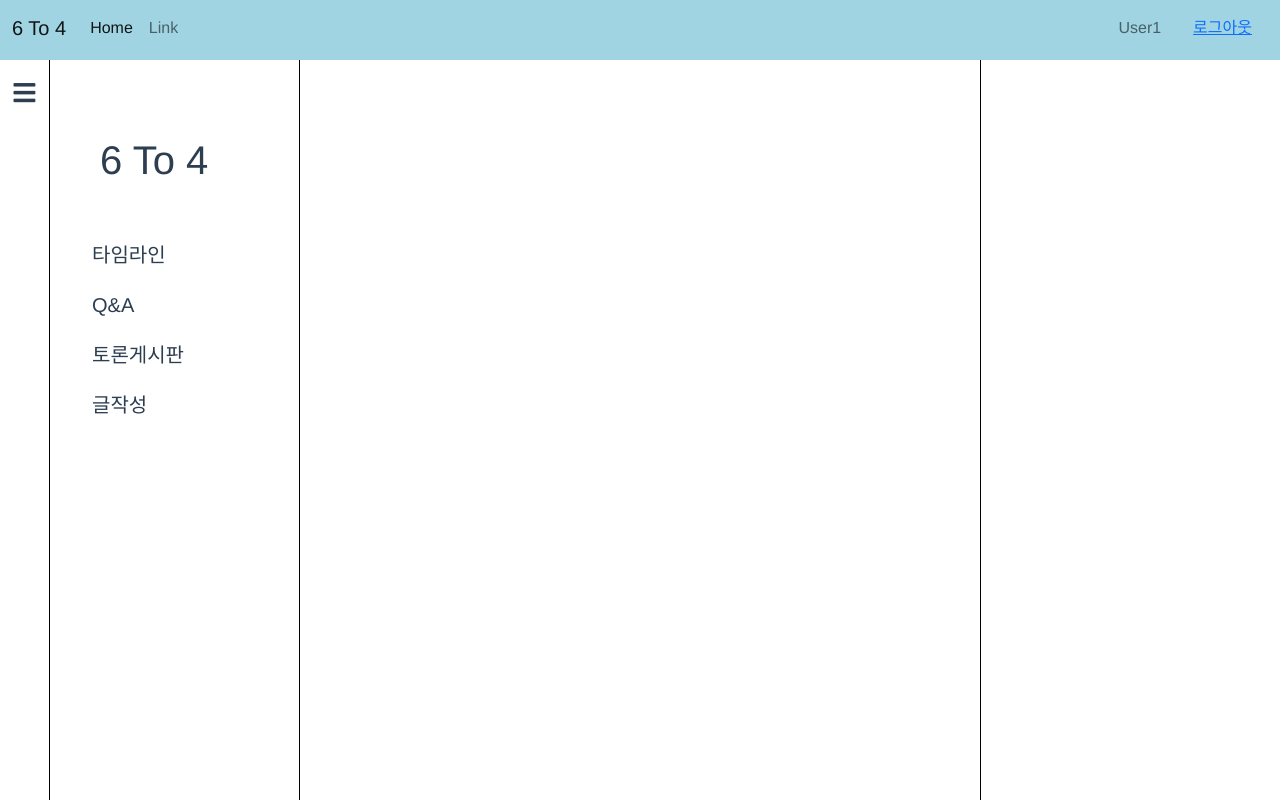
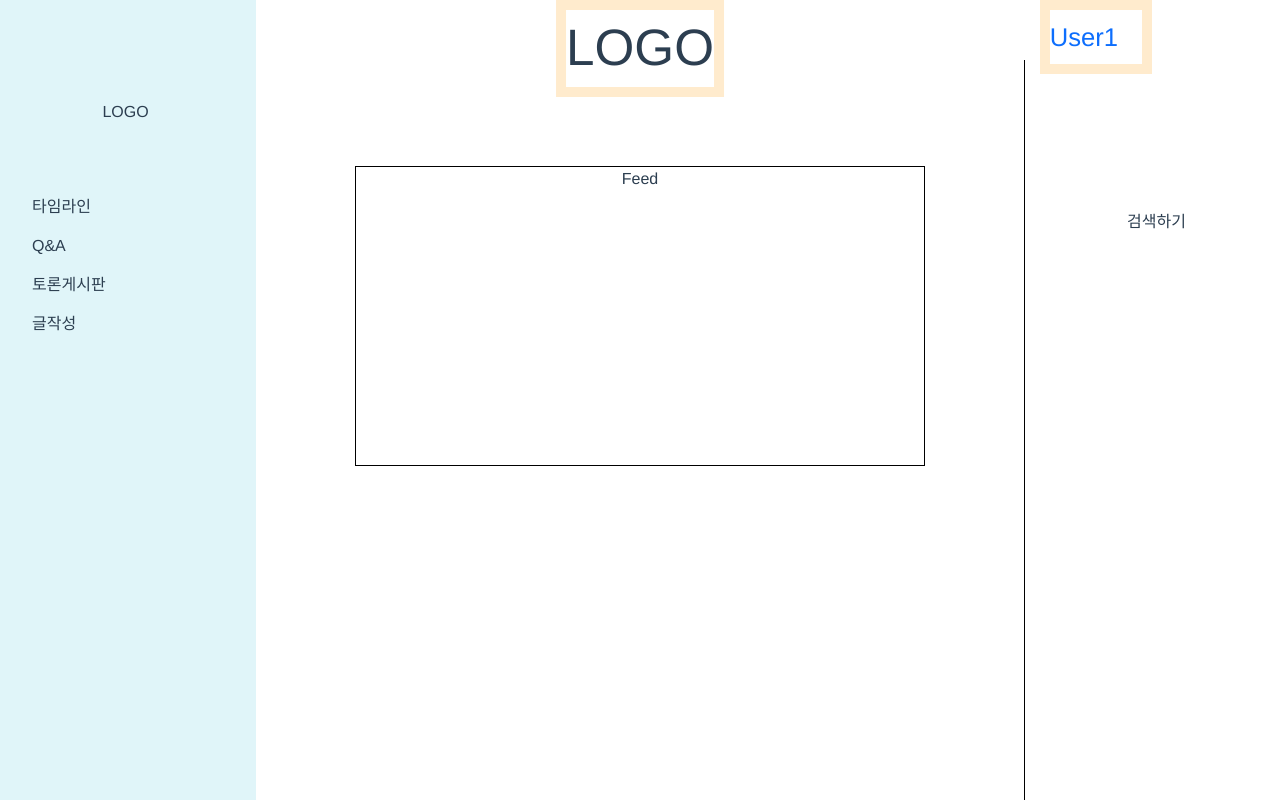
Before and after one commit to namnamDev/ALZALAL, a Vue app in the folder Frontend/: page /feed in a window 1280 px wide. Built offline with nearby package versions, Linux system fonts and the light colour scheme; a web font is replaced by a local one.

Commit message:
반응형 페이지 구성, 상단 메뉴바, 좌측 메뉴바, 검색 바

```diff
--- /dev/null
+++ b/Frontend/a.html
@@ -0,0 +1,24 @@
+<!DOCTYPE html>
+<html lang="en">
+<head>
+  <meta charset="UTF-8">
+  <meta http-equiv="X-UA-Compatible" content="IE=edge">
+  <meta name="viewport" content="width=device-width, initial-scale=1.0">
+  <title>Document</title>
+</head>
+<body>
+
+</body>
+
+</html>
+<style>
+  body{
+    background-color: black;
+  }
+
+  @media (max-width: 567px){
+    body{
+      background-color: red;
+    }
+  }
+</style>
--- a/Frontend/src/App.vue
+++ b/Frontend/src/App.vue
@@ -1,8 +1,8 @@
 <template>
   <div id="app">
-    <TopMenuBar />
     <SideMenuBar />
     <SearchBar />
+    <TopMenuBar />
     <router-view />
   </div>
 </template>
@@ -31,6 +31,8 @@ export default {
   color: #2c3e50;
   width: 100%;
   position: relative;
+  display: flex;
 }
 
+
 </style>
--- a/Frontend/src/components/navBar/SideMenuBar.vue
+++ b/Frontend/src/components/navBar/SideMenuBar.vue
@@ -1,16 +1,27 @@
 <template>
-  <div class="sideMenu">
-    <div class="menuIconDiv" @click="ClickMenuButton">
-      <i class="fas fa-bars menuIcon"></i>
-    </div>
-    <div id="leftMenu">
-      <span>6 To 4</span>
+  <div id="side-menu-bar">
+    <div id="menu">
+      <p>LOGO</p>
       <ul>
         <li>타임라인</li>
         <li>Q&A</li>
         <li>토론게시판</li>
         <li>글작성</li>
+        <li class="search">검색하기</li>
       </ul>
+    </div>
+    <div id="menu-1" v-if="width < 576">
+      <p>LOGO</p>
+      <ul>
+        <li>타임라인</li>
+        <li>Q&A</li>
+        <li>토론게시판</li>
+        <li>글작성</li>
+        <li class="search">검색하기</li>
+      </ul>
+    </div>
+    <div class="icon" @click="ClickMenuButton">
+      <i class="fas fa-bars menuIcon"></i>
     </div>
   </div>
 </template>
@@ -18,26 +29,37 @@
 <script>
 
 export default {
-  name: 'Main',
+  name: 'SideMenuBar',
   components: {
   },
 
   data() {
     return {
-      display: 'none',
+      width: 0,
     }
+  },
+  mounted() {
+    window.addEventListener('resize', this.handleResize)
+  },
+  beforeDestroy() {
+    window.removeEventListener('resize',this.handleResize)
+  },
+
+  watch: {
+
   },
 
   computed: {
-    sideMenuBar () {
-      return {
-      }
-    },
+
   },
 
   methods: {
+    handleResize(){
+      this.width = window.innerWidth
+    },
+
     ClickMenuButton: function() {
-      let leftMenu = document.getElementById('leftMenu')
+      let leftMenu = document.getElementById('menu-1')
       if (leftMenu.style.display == 'none') {
         leftMenu.style.display = 'block'
       }
@@ -45,55 +67,96 @@ export default {
         leftMenu.style.display = 'none'
       }
     }
+  },
+
+  created: function () {
   }
 
 }
 </script>
 
-<style scoped>
-.sideMenu{
-  position: fixed;
-  top: 60px;
+
+<style>
+#side-menu-bar{
+  position:fixed;
+  background-color:rgba(224,245,249,1);
+  height: 100vh;
+  width: 20%;
+  z-index:2;
 }
 
-.menuIconDiv{
-  border-right: 1px solid black;
-  height: 100vh;
-  width: 50px;
-  position: fixed;
-  cursor: pointer;
-  /* z-index:2; */
+
+#menu-1{
+  position: absolute;
+  width: 250px;
+  height: 100%;
+  background-color:rgba(224,245,249,1);
+  display:none;
+}
+#menu-1 > p {
+  position: absolute;
+  left: 40%;
+  top: 100px;
+}
+#menu-1 > ul {
+  position: absolute;
+  text-align: left;
+  top: calc(100px + 10%);
+}
+#menu-1 > ul li{
+  list-style: none;
+  margin-top:15px;
 }
 
-.menuIcon{
-  margin-top: 20px;
-  font-size: 25px;
+#menu{
+  position: absolute;
+  width: 100%;
+  height: 100%;
+  top: 100px;
+}
+#menu > p {
+  position: absolute;
+  left: 40%;
+}
+#menu > ul {
+  position: absolute;
+  text-align: left;
+  top: 10%;
+}
+#menu > ul li{
+  list-style: none;
+  margin-top:15px;
 }
 
-#leftMenu{
-  border-right: 1px solid black;
-  height: 100vh;
-  width: 250px;
-  left: 50px;
-  position: relative;
+.icon{
+  position: absolute;
+  left: 15px;
+  top: 20px;
+  font-size: 30px;
+  display:none;
+  cursor: pointer;
 }
-  #leftMenu > ul{
-    position: absolute;
-    left: 10px;
-    top: 160px;
-    list-style: none;
-    float: left;
-    text-align: left;
+
+.search{
+  display: none;
+}
+
+@media (max-width: 992px){
+  .search{
+    display: block;
   }
-  #leftMenu > ul > li {
-    margin-top: 20px;
-    font-size: 20px;
+}
+
+@media (max-width:576px) {
+  #menu{
+    display:none;
   }
-  #leftMenu > span{
-    position:absolute;
-    left: 50px;
-    top: 70px;
-    font-size: 40px;
+  .icon{
+    display:block;
   }
-
+  #side-menu-bar {
+    width: 60px;
+    background-color: rgba(0,0,0,0);
+  }
+}
 </style>
--- a/Frontend/src/components/navBar/TopNavBar.vue
+++ b/Frontend/src/components/navBar/TopNavBar.vue
@@ -1,17 +1,9 @@
 <template>
-  <div id="nav">
-    <nav class="navbar navbar-expand-lg navbar-light">
-      <div class="container-fluid">
-        <a class="navbar-brand" href="/">6 To 4</a>
-        <div class="collapse navbar-collapse" id="navbarSupportedContent">
-          <ul class="navbar-nav me-auto">
-            <li class="nav-item">
-              <a class="nav-link active" aria-current="page" href="#">Home</a>
-            </li>
-            <li class="nav-item">
-              <a class="nav-link" href="#">Link</a>
-            </li>
-          </ul>
+  <div>
+    <div class="logo">
+      LOGO
+    </div>
+    <div class="user">
       <ul class="navbar-nav me-4">
         <li class="nav-item dropdown">
           <a
@@ -25,15 +17,13 @@
             User1
           </a>
           <ul class="dropdown-menu" aria-labelledby="navbarDropdown">
-                <li><a class="dropdown-item" href="#">정보수정</a></li>
-                <li><a class="dropdown-item" href="#">프로필페이지</a></li>
+            <li><a class="dropdown-item" href="/passwordConfirm">정보수정</a></li>
+            <li><a class="dropdown-item" href="/profilePage">프로필페이지</a></li>
+            <li><a class="dropdown-item" href="/logout">로그아웃</a></li>
           </ul>
         </li>
       </ul>
-          <a href="" class="me-3">로그아웃</a>
     </div>
-      </div>
-    </nav>
   </div>
 </template>
 
@@ -44,12 +34,28 @@ export default {
 </script>
 
 <style scoped>
-#nav {
-  position:fixed;
+
+.box{
+  background-color: bisque;
+}
+.top-nav-bar{
+  position: fixed;
   top: 0;
-  height:60px;
-  width: 100%;
-  background-color: rgba(161, 212, 226, 1);
-  z-index:2;
 }
+
+
+.logo{
+  border: 10px solid blanchedalmond;
+  font-size:4vw;
+  position: absolute;
+  left: 50%;
+  transform: translateX(-50%);
+}
+.user{
+  border: 10px solid blanchedalmond;
+  font-size:2vw;
+  position: absolute;
+  right: 10%;
+}
+
 </style>
--- a/Frontend/src/components/search/SearchBar.vue
+++ b/Frontend/src/components/search/SearchBar.vue
@@ -1,6 +1,8 @@
 <template>
   <div id="search">
-
+    <div id="search-bar">
+      검색하기
+    </div>
   </div>
 </template>
 
@@ -13,10 +15,22 @@ export default {
 <style scoped>
 #search{
   height: 100vh;
-  width: 300px;
+  width: 20%;
   border-left: 1px solid black;
   right: 0px;
   top: 60px;
   position:fixed;
+  display: none;
+}
+#search-bar{
+  position: absolute;
+  left: 40%;
+  top: 150px;
+}
+
+@media (min-width:992px){
+  #search{
+    display:block;
+  }
 }
 </style>
--- a/Frontend/src/router/index.js
+++ b/Frontend/src/router/index.js
@@ -6,11 +6,17 @@ import Signup from '@/views/account/signup.vue'
 import PageNotFound from '@/views/PageNotFound.vue'
 import PasswordConfirm from '@/views/account/PasswordConfirm.vue'
 import ProfilePage from '@/views/profile/ProfilePage.vue'
+import Feed from '@/views/feed/Feed.vue'
 
 Vue.use(VueRouter)
 
 
 const routes = [
+  {
+    path: '/feed',
+    name: 'feed',
+    component: Feed
+  },
   {
     path: '/login',
     name: 'login',
--- /dev/null
+++ b/Frontend/src/views/feed/Feed.vue
@@ -0,0 +1,26 @@
+<template>
+  <div class="container feed">
+    <div class="row">
+      <div class="col-lg-3 col-md-2 col-sm-3 col-1"></div>
+      <div class="box col-lg-6 col-md-10 col-sm-9 col-10 ">
+        Feed
+      </div>
+    </div>
+  </div>
+</template>
+
+<script>
+export default {
+
+}
+</script>
+
+<style scoped>
+.feed{
+  margin-top: 13vw;
+}
+.box {
+  border: 1px solid black;
+  height: 300px;
+}
+</style>
```
Also changed, not shown: Frontend/public/index.html (+7 -0 lines). Lines whose indentation alone changed are shown as unchanged.
